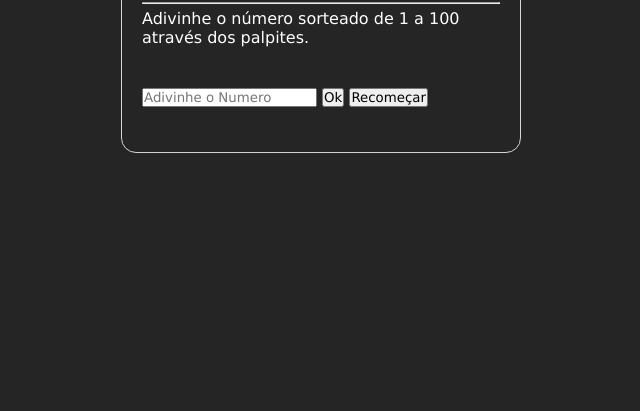
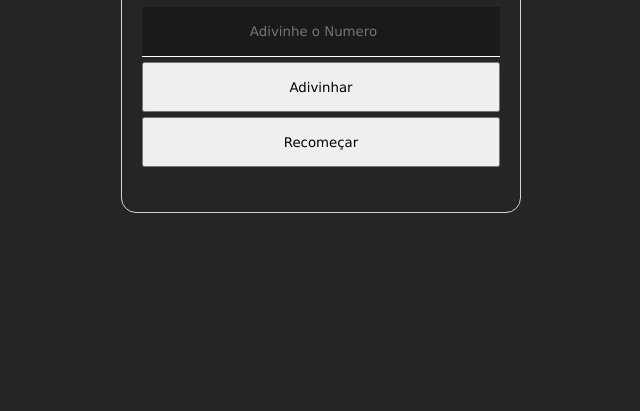
Before and after one commit to Kaue1881/Jogo-Numero-Aleatorio, a plain HTML site: page index.html in a window 1280 px wide. Shown: the part 389-800 px from the top of the page, without its empty margins (319-959 px from the left). Drawn offline with Linux system fonts and the light colour scheme.

Commit message:
Funcionalidade recomecar desenvolvida

```diff
--- a/index.html
+++ b/index.html
@@ -16,15 +16,15 @@
         <div class="box-model">
             <div class="box-info">
                 <h1>Sorteio</h1>
-                <strong>Um numero foi sorteado</strong>
+                <strong>Um número foi sorteado</strong>
                 <hr>
                 <p>Adivinhe o número sorteado de 1 a 100 através dos palpites.</p>
 
             </div>
             <div class="box-game">
-                <input type="number" placeholder="Adivinhe o Numero" id="palpite">
-                <button onclick="Palpite()">Ok</button>
-                <button onclick="recomecar()">Recomeçar</button>
+                <input type="number" placeholder="Adivinhe o Numero" id="palpite" alt="Campo para digitar o palpite">
+                <button onclick="Palpite()" aria-label="btn-Palpite">Adivinhar</button>
+                <button onclick="recomecar()" aria-label="btn-Recomecar">Recomeçar</button>
             </div>
         </div>
     </main>
--- a/style.css
+++ b/style.css
@@ -35,7 +35,6 @@ main{
 }
 
 .box-info{
-    margin: 20px 0;
     display: flex;
     flex-flow: column nowrap;
     color: white;
@@ -43,5 +42,46 @@ main{
 }
 
 .box-game{
+    display: flex;
+    flex-flow: row wrap;
+    justify-content: center;
+    align-items: center;
+    gap: 5px;
+}
 
+.box-game{
+    width: 100%;
+    margin-top: 20px;
 }
+
+.box-game > * {
+    width: 100%;
+    height: 50px;
+    text-align: center;
+}
+
+.box-game > input {
+    background: none;
+    border: none;
+    border-bottom: 1px solid white;
+    background-color: rgba(0, 0, 0, 0.301);
+    color: white;
+}
+
+.box-game > input:focus{
+
+    outline: none;
+    border-bottom: 5px solid white;
+}
+
+.box-game > button {
+
+    cursor: pointer;
+}
+
+.box-game > button:focus{
+
+    background-color: transparent;
+    border: 1px solid white;
+    color: white;
+}
```
